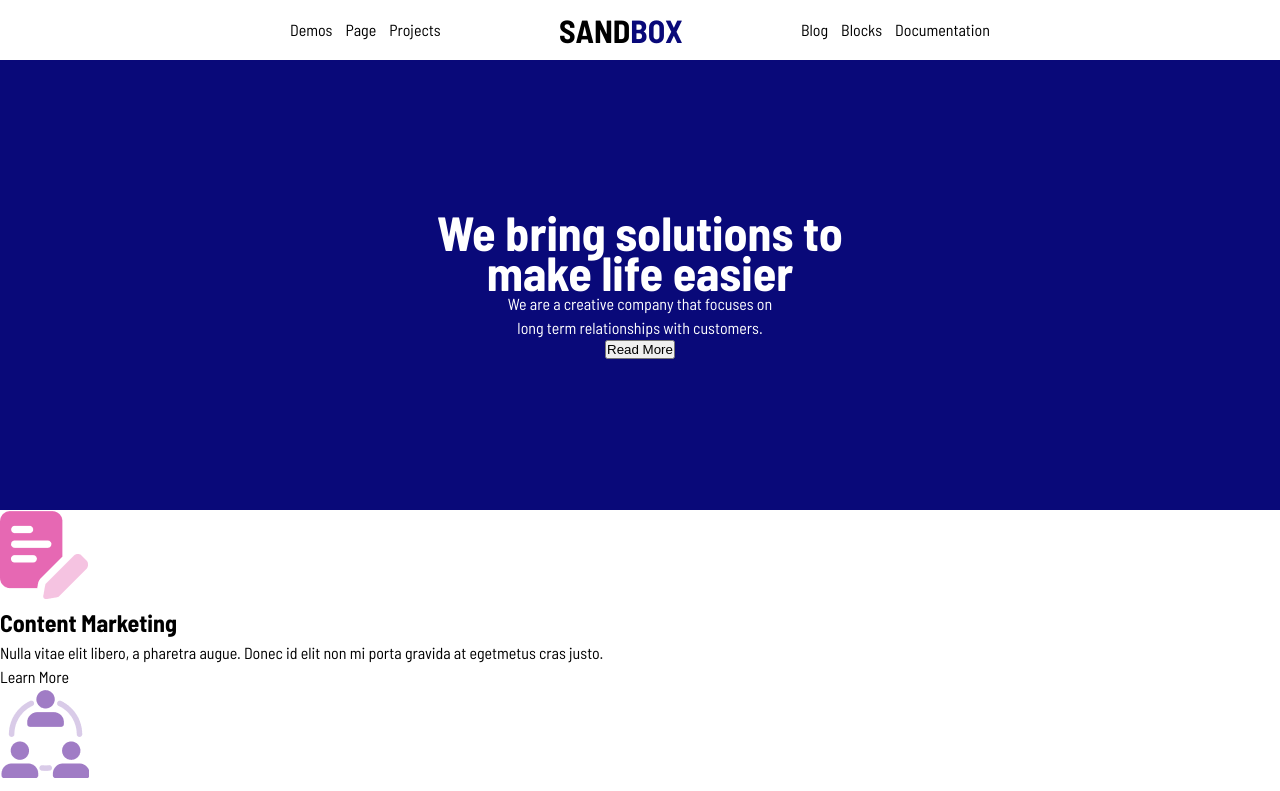
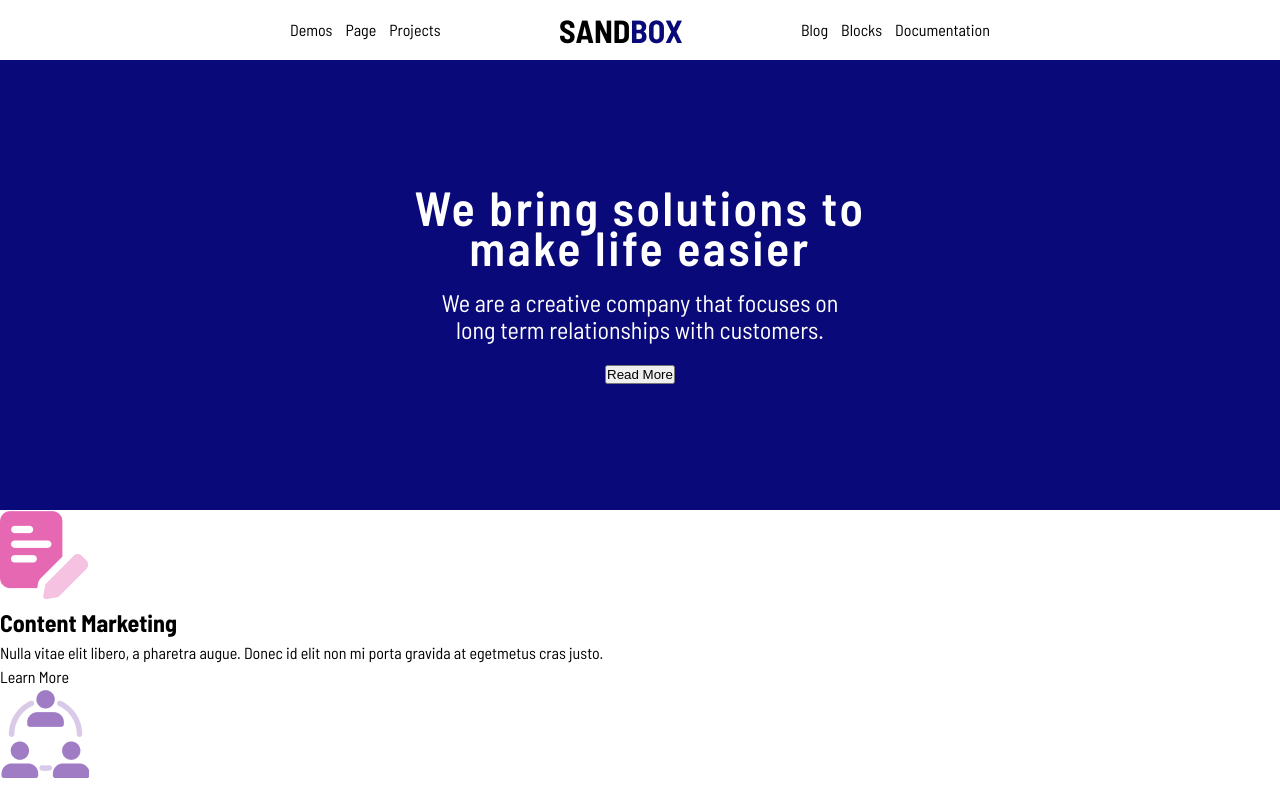
Before and after one commit to Hizmy-M/React-Projects, a React (Vite) app in the folder 06.SandBox-web/: page / in a window 1280 px wide. Shown: the top 791 px of the page. Built offline with nearby package versions, Linux system fonts and the light colour scheme.

Commit message:
section style done

```diff
--- a/06.SandBox-web/src/index.css
+++ b/06.SandBox-web/src/index.css
@@ -109,7 +109,18 @@ body {
 .section__container h1 {
   font-size: var(--fs-hero-title);
   line-height: 40px;
+  font-weight: 600;
+  letter-spacing: 2.5px;
+  margin-bottom: 22px;
 }
+
+.section__container p {
+  font-size: var(--fs-hero-subtitle);
+  line-height: 27px;
+  margin-bottom: 22px;
+}
+
+
 
 
 
```
